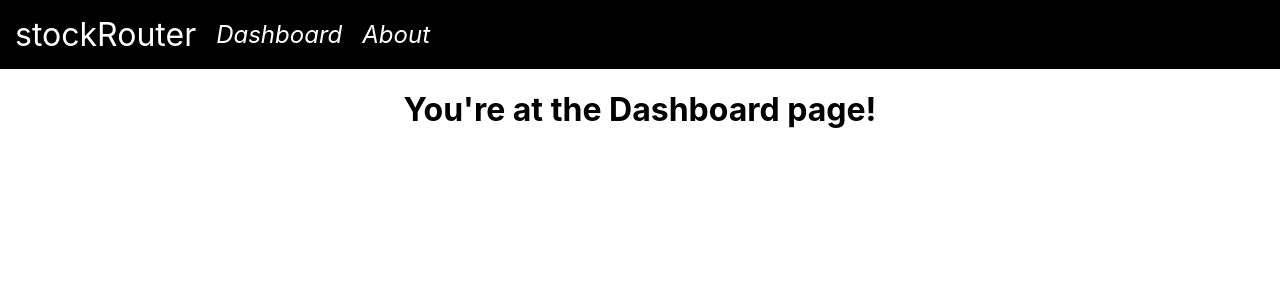
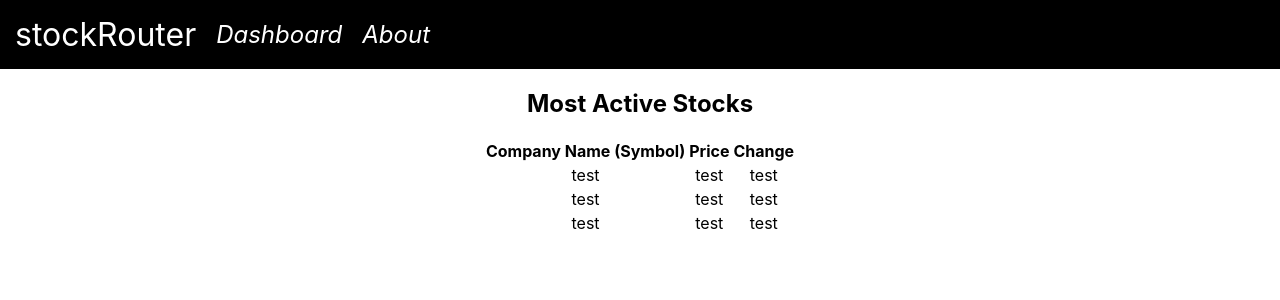
Before and after one commit to benburgos/react-router-lab, a React (Create React App) app: page /stocks in a window 1280 px wide. Shown: the top 300 px of the page. Built offline with nearby package versions, Linux system fonts and the light colour scheme.

Commit message:
adds table and initial style

```diff
--- a/src/index.css
+++ b/src/index.css
@@ -54,3 +54,8 @@ code {
   0% { transform: rotate(0deg); }
   100% { transform: rotate(360deg); }
 }
+
+table {
+  margin-left: auto;
+  margin-right: auto;
+}
--- a/src/pages/Dashboard.jsx
+++ b/src/pages/Dashboard.jsx
@@ -1,3 +1,19 @@
+import stocks from '../data/data'
+
 export default function Dashboard() {
-    return <h1>You're at the Dashboard page!</h1>
+    return(
+        <div className='dashboard-table'>
+           <h2>Most Active Stocks</h2>
+           <table>
+               <tr>
+                   <th>Company Name (Symbol)</th>
+                   <th>Price</th>
+                   <th>Change</th>
+               </tr>
+               <tr><td>test</td><td>test</td><td>test</td></tr>
+               <tr><td>test</td><td>test</td><td>test</td></tr>
+               <tr><td>test</td><td>test</td><td>test</td></tr>
+            </table>
+        </div>
+    )
 }
```
